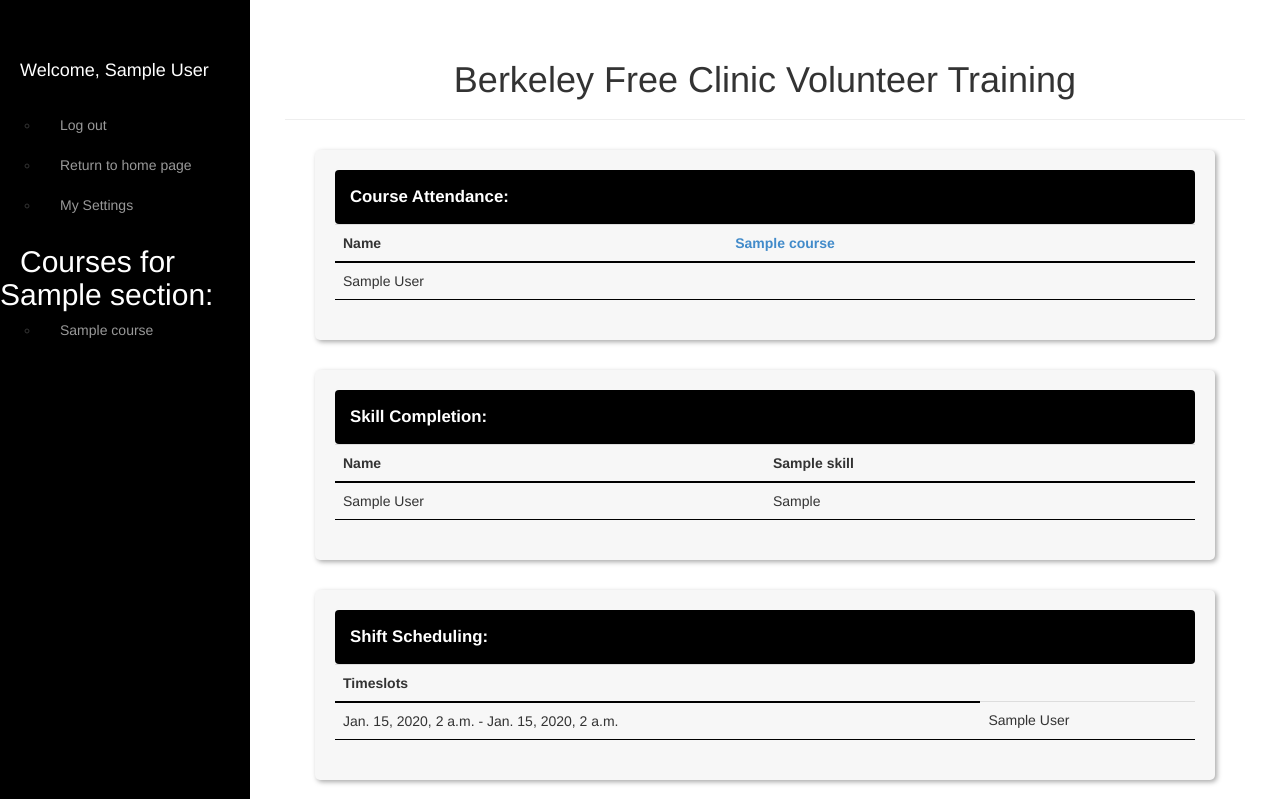
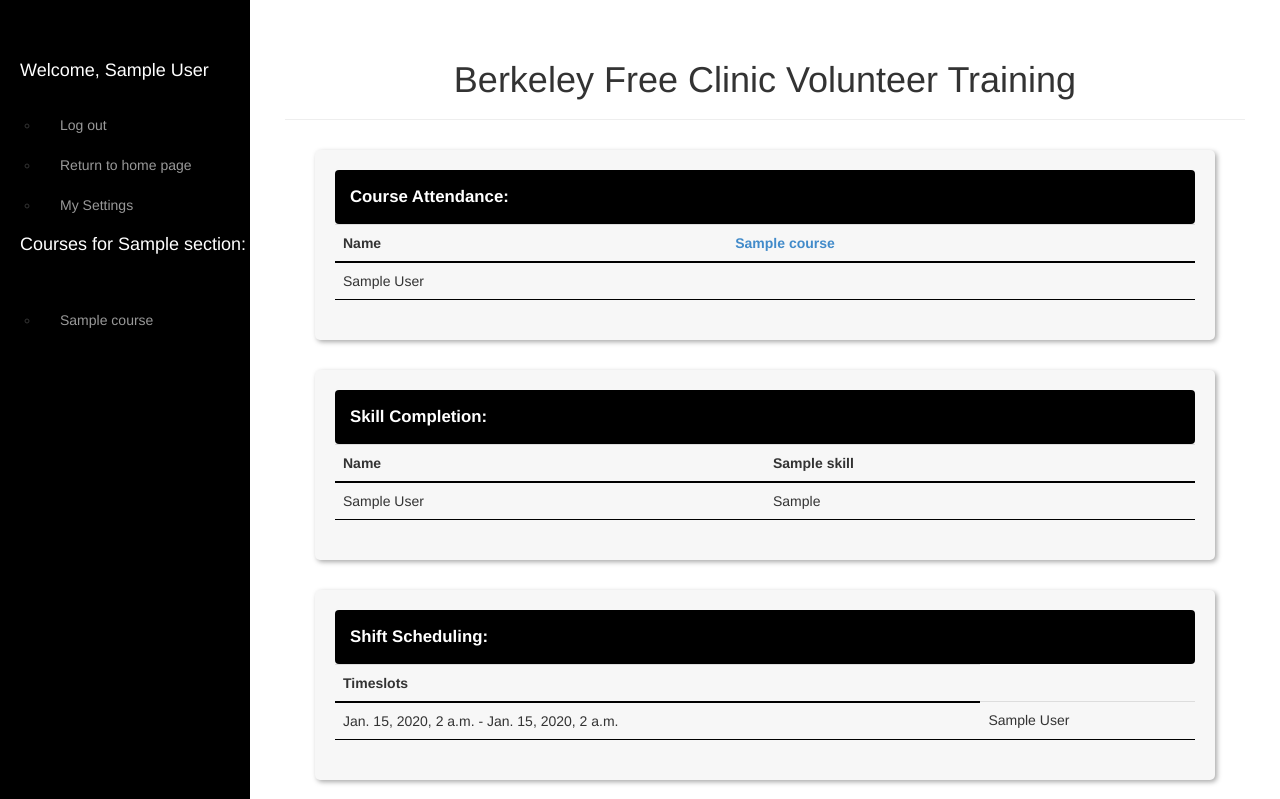
Before and after one commit to wdfn/bfc-volunteer-trainer, a Django app: page / in a window 1280 px wide. Shown: the top 799 px of the page. Run offline with Django 3.2, Linux system fonts and the light colour scheme; a user stored in the database is signed in; tables that the repository leaves empty hold one stand-in row (values such as "Sample post"); data that the repository does not hold is empty; some libraries are stand-ins or nearby versions; some web fonts are replaced.

Commit message:
shrunk font of heading for courses on sidebar

```diff
--- a/freeclinic/trainingtracker/templates/bfctraining/base.html
+++ b/freeclinic/trainingtracker/templates/bfctraining/base.html
@@ -32,7 +32,7 @@
                         <li><a href="/settings">My Settings</a></li>
                     </ul>
                 </li>
-                <li class="sidebar-brand"> <h2> Courses for {{ curr_user.section }}: </h3></li>
+                <li class="sidebar-brand"> <h4> Courses for {{ curr_user.section }}: </h4></li>
                 <li>
                     <ul>
                     {% for course in curr_courses.all %}
```
